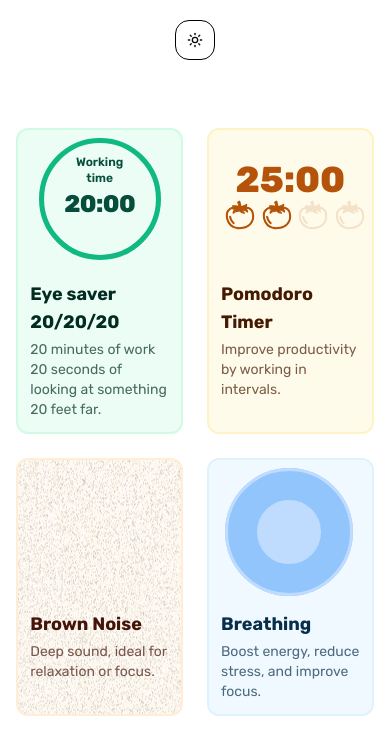
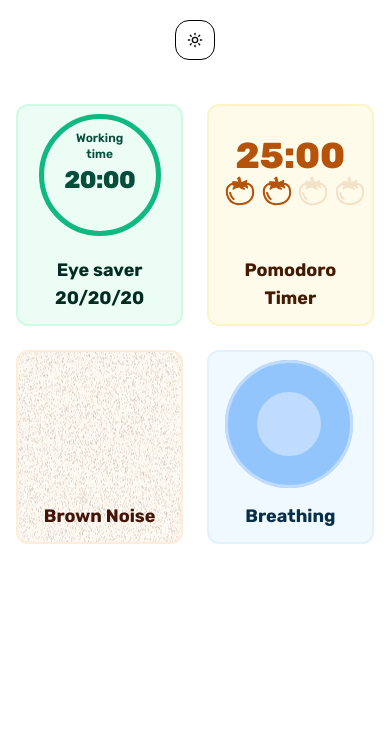
Before and after one commit to kozopas228/pause-loop, a React (Vite) app in the folder frontend/: page / in a window 390 px wide. Shown: the top 754 px of the page. Built offline with nearby package versions, Linux system fonts and the light colour scheme.

Commit message:
fix layout at home page #2

```diff
--- a/frontend/src/pages/home/HomePage.tsx
+++ b/frontend/src/pages/home/HomePage.tsx
@@ -14,7 +14,7 @@
 
     return (
         <Page showNav={false}>
-            <div className='mx-auto mt-12 grid w-11/12 grid-cols-2 gap-6 md:w-[612px] lg:mt-20 lg:w-[956px] lg:grid-cols-4 lg:gap-10 mb-12'>
+            <div className='mx-auto mb-12 mt-6 grid w-11/12 grid-cols-2 gap-6 md:w-[612px] lg:mt-20 lg:w-[956px] lg:grid-cols-4 lg:gap-10'>
                 <Link
                     to='/vision'
                     className='rounded-sm border-2 border-emerald-100 bg-emerald-50 duration-150 hover:shadow-lg dark:border-emerald-800 dark:bg-emerald-950'>
@@ -43,10 +43,10 @@
                         </div>
                     </div>
                     <div className='mt-2 p-3'>
-                        <div className='text-lg font-bold text-emerald-950 dark:text-emerald-50'>
+                        <div className='text-center text-lg font-bold text-emerald-950 dark:text-emerald-50 md:text-start'>
                             Eye saver 20/20/20
                         </div>
-                        <div className='text-sm mt-1 text-emerald-950 opacity-70 dark:text-emerald-50'>
+                        <div className='mt-1 hidden text-emerald-950 opacity-70 dark:text-emerald-50 md:block md:text-sm'>
                             20 minutes of work 20 seconds of looking at
                             something 20 feet far.
                         </div>
@@ -68,10 +68,10 @@
                         </div>
                     </div>
                     <div className='mt-2 p-3'>
-                        <div className='text-lg font-bold text-amber-950 dark:text-amber-50'>
+                        <div className='text-center text-lg font-bold text-amber-950 dark:text-amber-50 md:text-start'>
                             Pomodoro Timer
                         </div>
-                        <div className='text-sm mt-1 text-amber-950 opacity-70 dark:text-amber-50'>
+                        <div className='mt-1 hidden text-amber-950 opacity-70 dark:text-amber-50 md:block md:text-sm'>
                             Improve productivity by working in intervals.
                         </div>
                     </div>
@@ -88,10 +88,10 @@
                     }}>
                     <div className='relative mx-auto h-[130px] w-[130px] pt-2'></div>
                     <div className='mt-2 p-3'>
-                        <div className='text-lg font-bold text-orange-950 dark:text-orange-50'>
+                        <div className='text-center text-lg font-bold text-orange-950 dark:text-orange-50 md:text-start'>
                             Brown Noise
                         </div>
-                        <div className='text-sm mt-1 text-orange-950 opacity-70 dark:text-orange-50'>
+                        <div className='mt-1 hidden text-orange-950 opacity-70 dark:text-orange-50 md:block md:text-sm'>
                             Deep sound, ideal for relaxation or focus.
                         </div>
                     </div>
@@ -109,10 +109,10 @@
                             className={`absolute top-2 z-20 h-[128px] w-[128px] scale-50 rounded-full border-[64px] border-blue-200 bg-transparent`}></div>
                     </div>
                     <div className='mt-2 p-3'>
-                        <div className='text-lg font-bold text-sky-950 dark:text-sky-50'>
+                        <div className='text-center text-lg font-bold text-sky-950 dark:text-sky-50 md:text-start'>
                             Breathing
                         </div>
-                        <div className='text-sm mt-1 text-sky-950 opacity-70 dark:text-sky-50'>
+                        <div className='mt-1 hidden text-sky-950 opacity-70 dark:text-sky-50 md:block md:text-sm'>
                             Boost energy, reduce stress, and improve focus.
                         </div>
                     </div>
```
